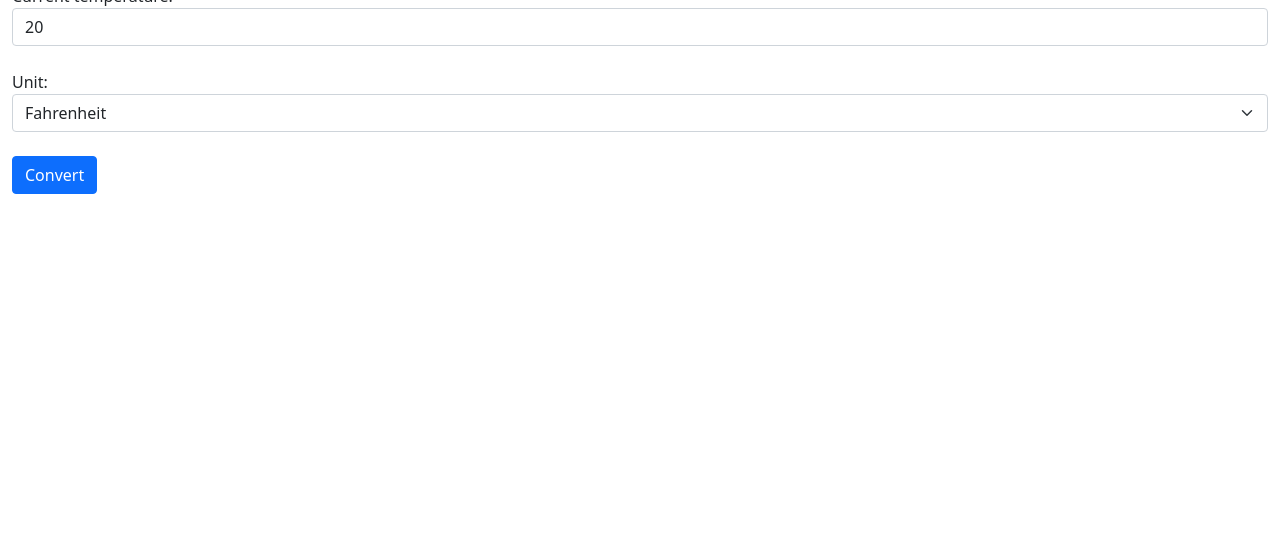
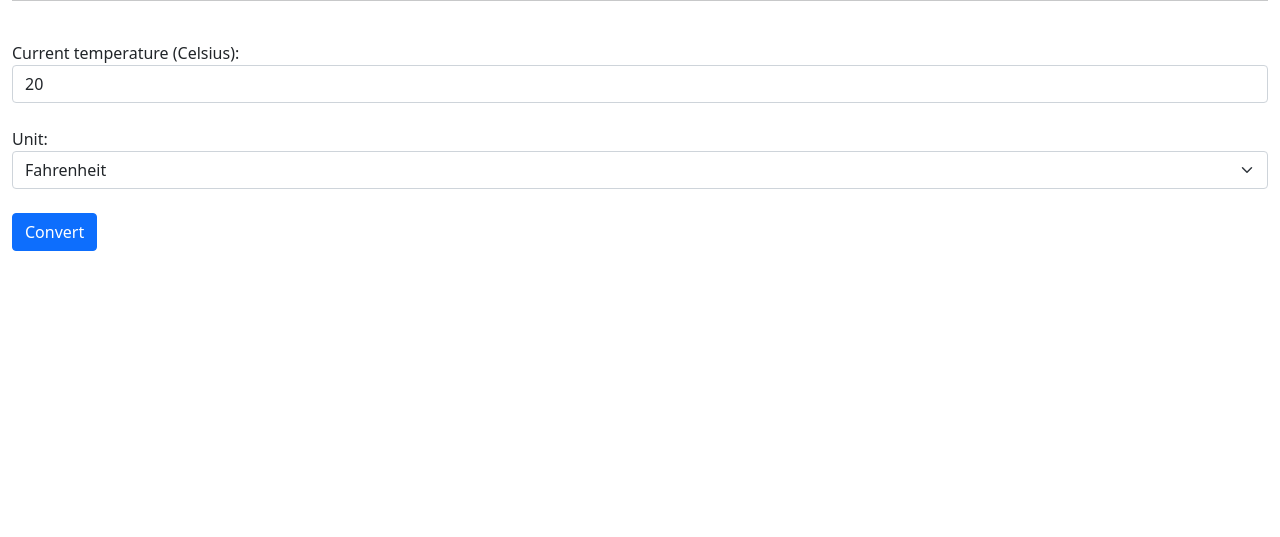
Before and after one commit to Warayuth014/ex6a, a plain HTML site: page index.html in a window 1280 px wide. Shown: the part 263-800 px from the top of the page. Drawn offline with nearby package versions, Linux system fonts and the light colour scheme.

Commit message:
adding <hr> and edit label

```diff
--- a/index.html
+++ b/index.html
@@ -12,9 +12,10 @@
     <div class="container-fluid">
 		<h1>Temperature conversion</h1>
 		<img src="images/temperature.gif" class="img-fluid" alt="runner logo" width="150" height="150"><br>
+		<hr><br>
 		<form role="form" method="GET">
 		  <div class="form-group">
-			<label for="tem">Current temperature:</label>
+			<label for="tem">Current temperature (Celsius):</label>
 			<input type="text" class="form-control" name="temp" id="temp" value="20">
 		  </div><br>
 		  <div class="form-group">
```
